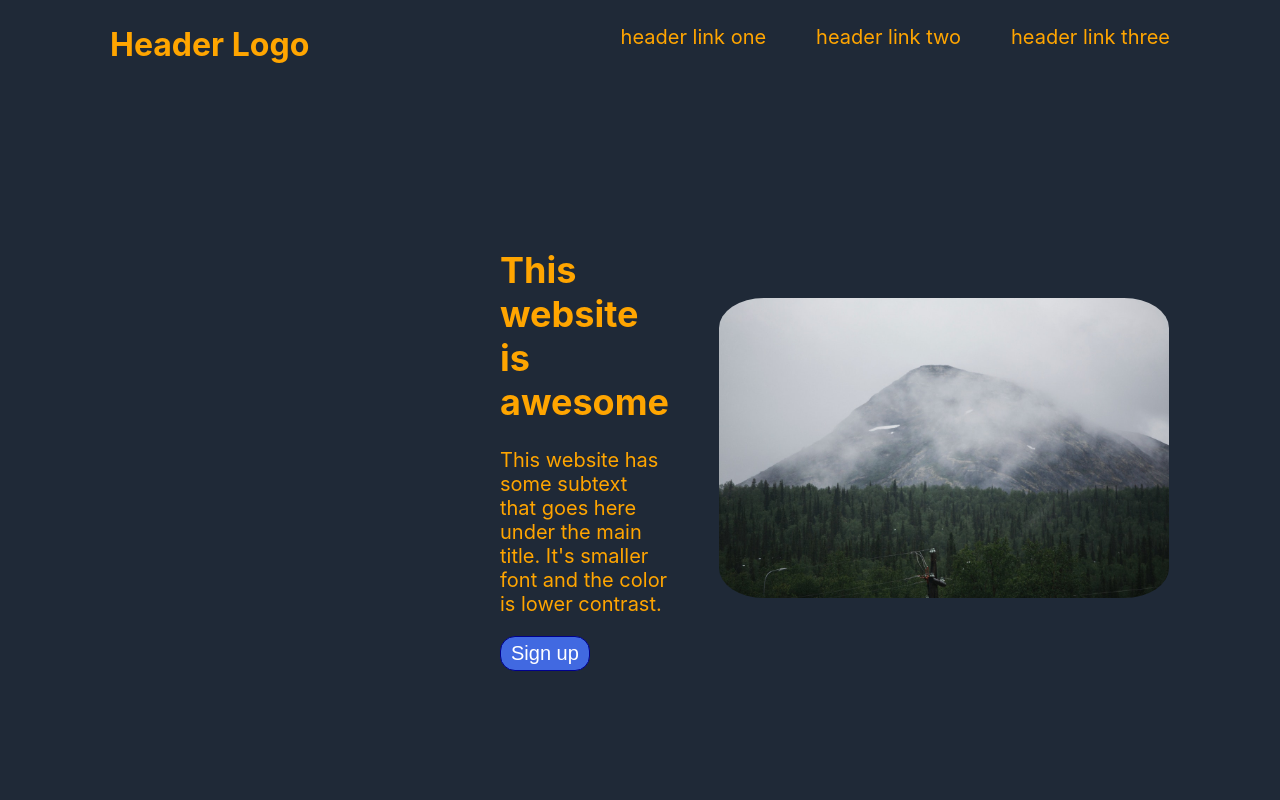
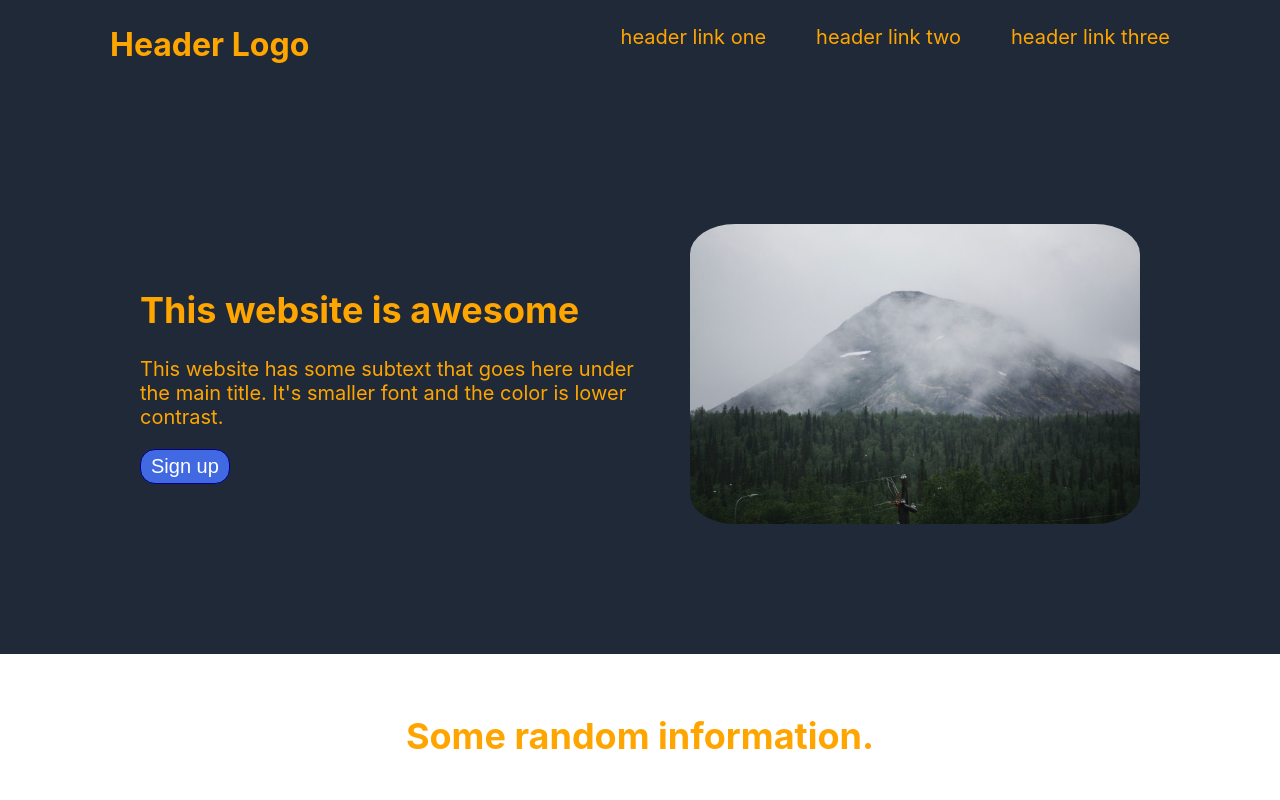
Before and after one commit to nilvaes/landing, a plain HTML site: page index.html in a window 1280 px wide. Shown: the top 800 px of the page. Drawn offline with Linux system fonts and the light colour scheme.

Commit message:
put width on p instead of text-bildand centered container-main.

```diff
--- a/styles.css
+++ b/styles.css
@@ -45,15 +45,14 @@ body {
   gap: 50px;
   margin: 0 500px;
   align-items: center;
+  justify-content: center;
   padding-bottom: 130px;
 }
 
-.container-main .text-bild {
-  width: 700px;
-}
 
 .container-main .text-bild p {
   font-size: 20px;
+  width: 500px;
 }
 
 
```
